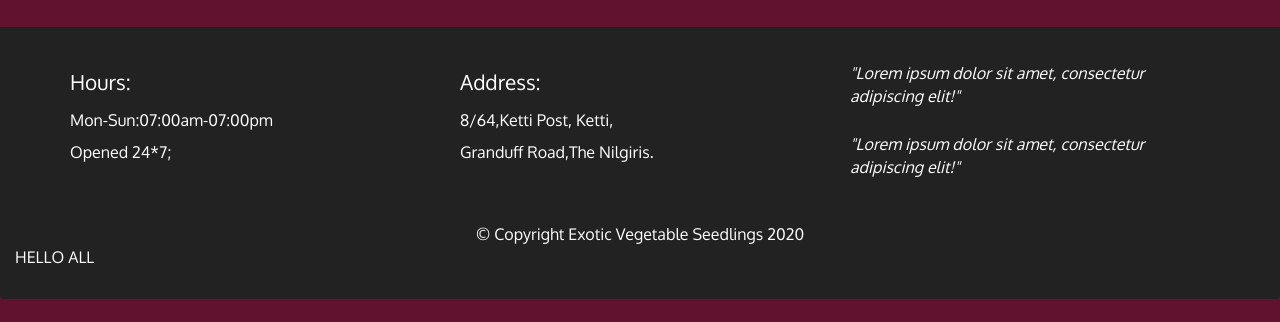
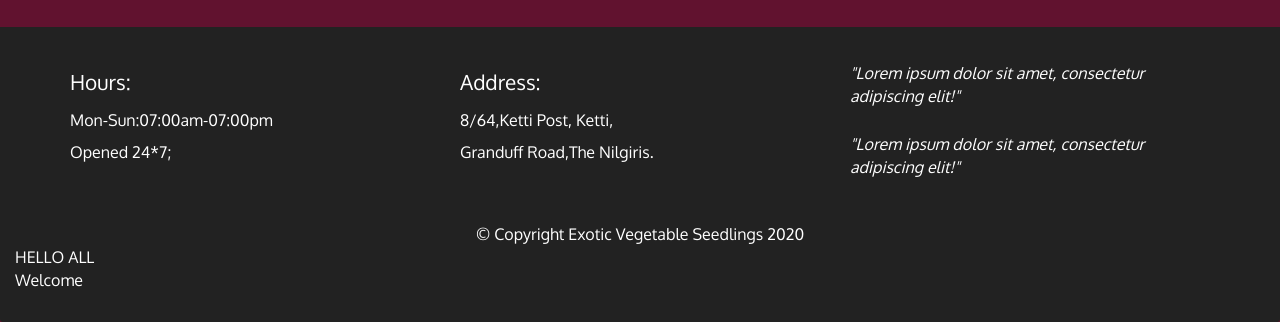
Before and after one commit to bharath-02/Webpage, a plain HTML site: page index.html in a window 1280 px wide. Shown: the part 1143-1465 px from the top of the page. Before the commit the page ends 1442 px from the top, so only its background shows below. Drawn offline with nearby package versions, Linux system fonts and the light colour scheme.

Commit message:
small check

```diff
--- a/index.html
+++ b/index.html
@@ -112,6 +112,7 @@
     		<div class="text-center">&copy; Copyright Exotic Vegetable Seedlings 2020</div>
     	</div>
         <div>HELLO ALL</div>
+        <div>Welcome</div>
     </footer>
 	<script src="js/jquery.js"></script>
 	<script src="js/bootstrap.min.js"></script>
```
